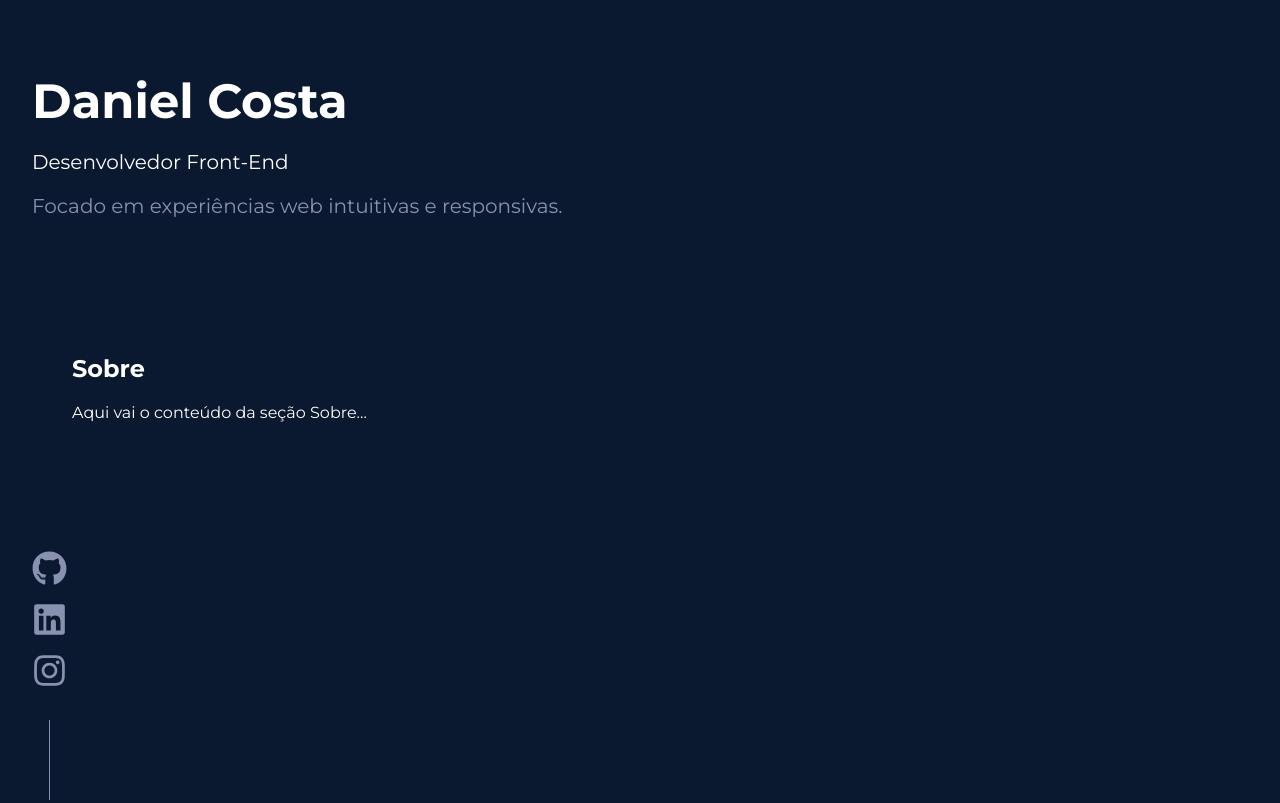
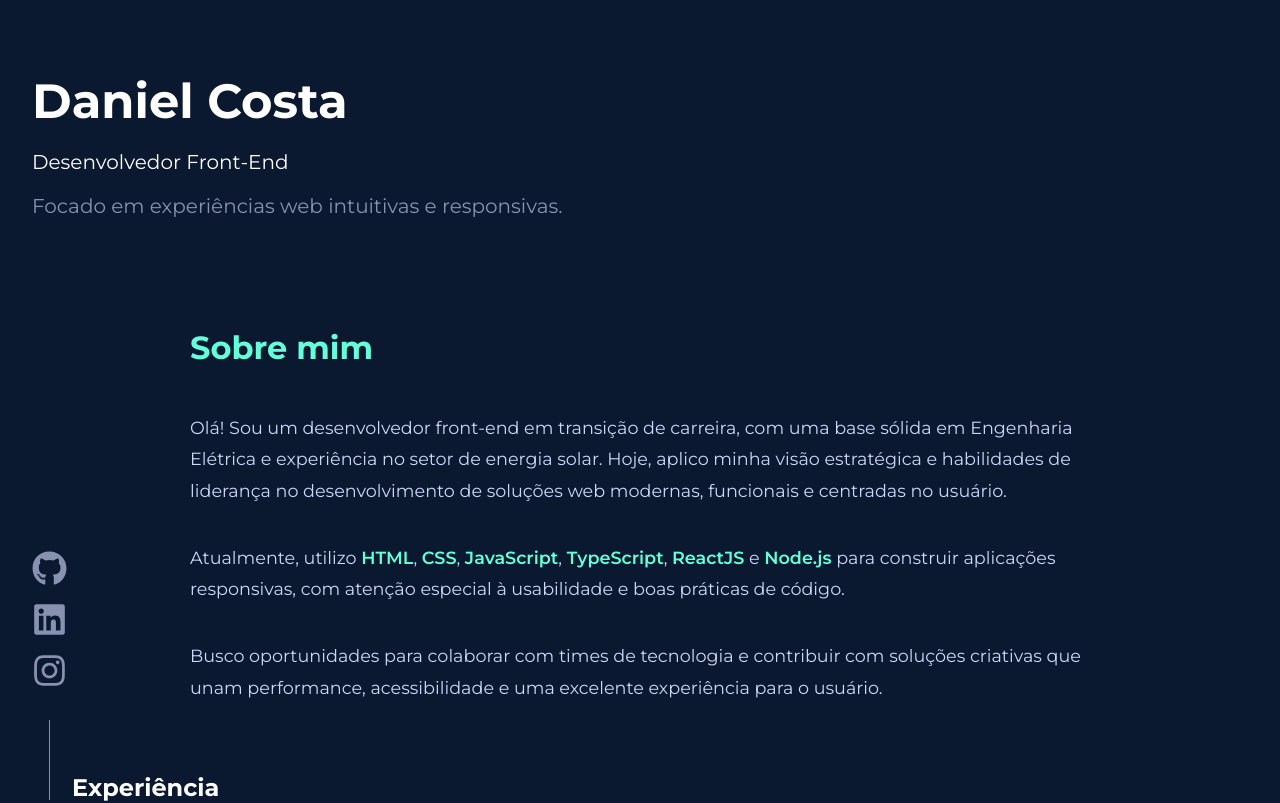
Before and after one commit to danielcoosta1/meu-portfolio, a React (Vite) app: page / in a window 1280 px wide. Shown: the top 803 px of the page. Built offline with nearby package versions, Linux system fonts and the light colour scheme.

Commit message:
Criando a primeira section - Sobre

```diff
--- a/src/sections/Sobre/index.jsx
+++ b/src/sections/Sobre/index.jsx
@@ -1,9 +1,31 @@
+import { SobreContainer, Titulo, Texto, Destaque } from "./style";
+
 const Sobre = () => {
   return (
-    <section id="sobre" style={{ height: "100vh", padding: "2rem" }}>
-      <h1>Sobre</h1>
-      <p>Aqui vai o conteúdo da seção Sobre...</p>
-    </section>
+    <SobreContainer id="sobre">
+      <Titulo>Sobre mim</Titulo>
+      <Texto>
+        Olá! Sou um desenvolvedor front-end em transição de carreira, com uma
+        base sólida em Engenharia Elétrica e experiência no setor de energia
+        solar. Hoje, aplico minha visão estratégica e habilidades de liderança
+        no desenvolvimento de soluções web modernas, funcionais e centradas no
+        usuário.
+      </Texto>
+
+      <Texto>
+        Atualmente, utilizo <Destaque>HTML</Destaque>, <Destaque>CSS</Destaque>,{" "}
+        <Destaque>JavaScript</Destaque>, <Destaque>TypeScript</Destaque>,{" "}
+        <Destaque>ReactJS</Destaque> e <Destaque>Node.js</Destaque> para
+        construir aplicações responsivas, com atenção especial à usabilidade e
+        boas práticas de código.
+      </Texto>
+
+      <Texto>
+        Busco oportunidades para colaborar com times de tecnologia e contribuir
+        com soluções criativas que unam performance, acessibilidade e uma
+        excelente experiência para o usuário.
+      </Texto>
+    </SobreContainer>
   );
 };
 
--- /dev/null
+++ b/src/sections/Sobre/style.js
@@ -0,0 +1,36 @@
+import styled from "styled-components";
+
+export const SobreContainer = styled.section`
+  max-width: 900px;
+  margin: 0 auto;
+  display: flex;
+  flex-direction: column;
+
+`;
+
+export const Titulo = styled.h2`
+  font-size: 2rem;
+  color: #64ffda;
+  font-weight: bold;
+
+   @media (max-width: 768px) {
+    font-size: 1.5rem;
+  }
+
+
+`;
+
+export const Texto = styled.p`
+  font-size: 1.1rem;
+  line-height: 1.8;
+  color: #ccd6f6;
+
+   @media (max-width: 768px) {
+    font-size:.9rem;
+  }
+`;
+
+export const Destaque = styled.span`
+  color: #64ffda;
+  font-weight: 600;
+`;
```
